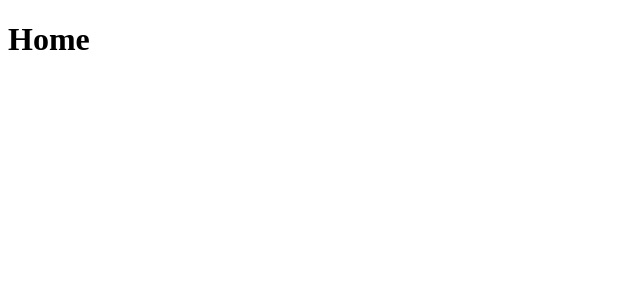
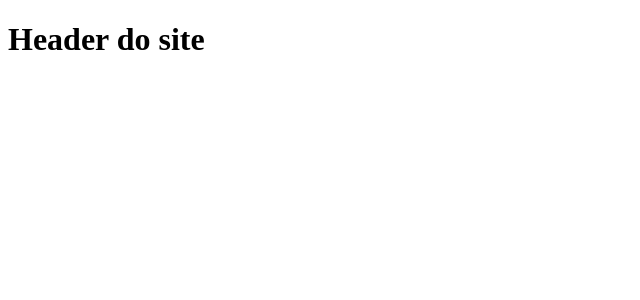
Before and after one commit to Silvio-Arem/whiskyAndCo, a React (Create React App) app: page / in a window 1280 px wide. Shown: the top 300 px of the page, without its empty margins (0-640 px from the left). Built offline with nearby package versions, Linux system fonts and the light colour scheme.

Commit message:
feat: header component imported to home

```diff
--- a/src/App.tsx
+++ b/src/App.tsx
@@ -1,7 +1,9 @@
+import Header from "./components/Header";
+
 function App() {
   return (
     <div className="App">
-      <h1>Home</h1>
+      <Header />
     </div>
   );
 }
--- a/src/components/Header/index.tsx
+++ b/src/components/Header/index.tsx
@@ -3,7 +3,7 @@ function Header() {
         <header>
             <h1>Header do site</h1>
         </header>
-    )
+    );
 }
 
 export default Header;
```
